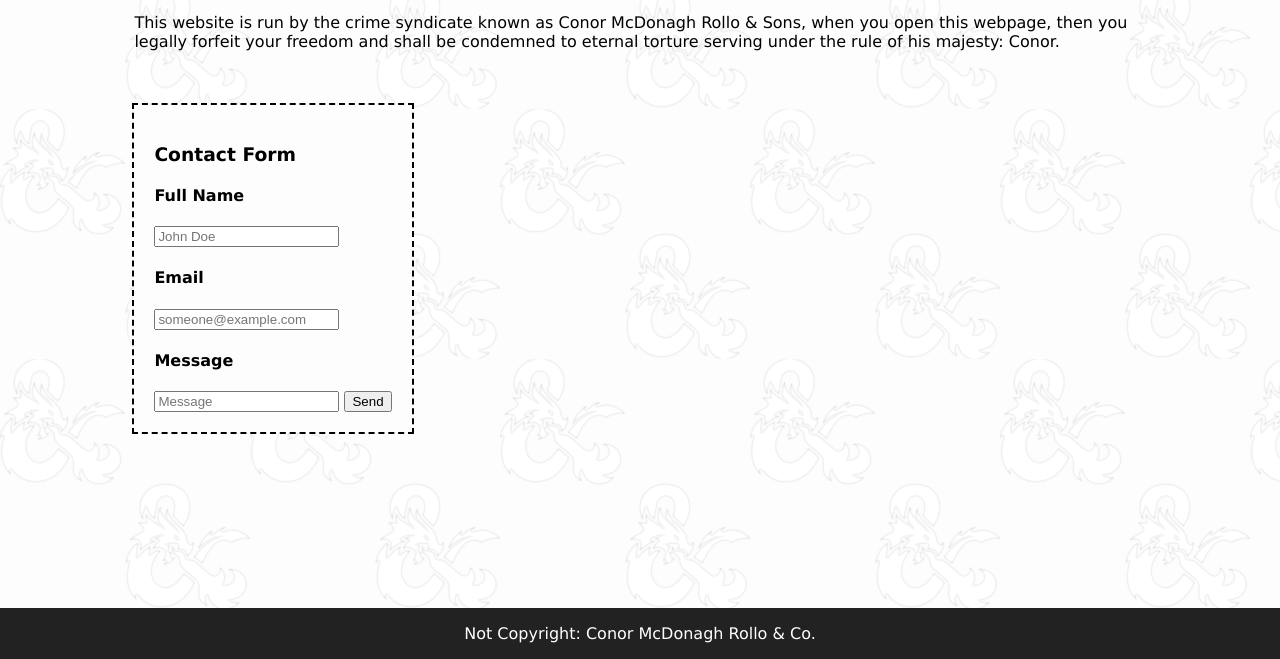
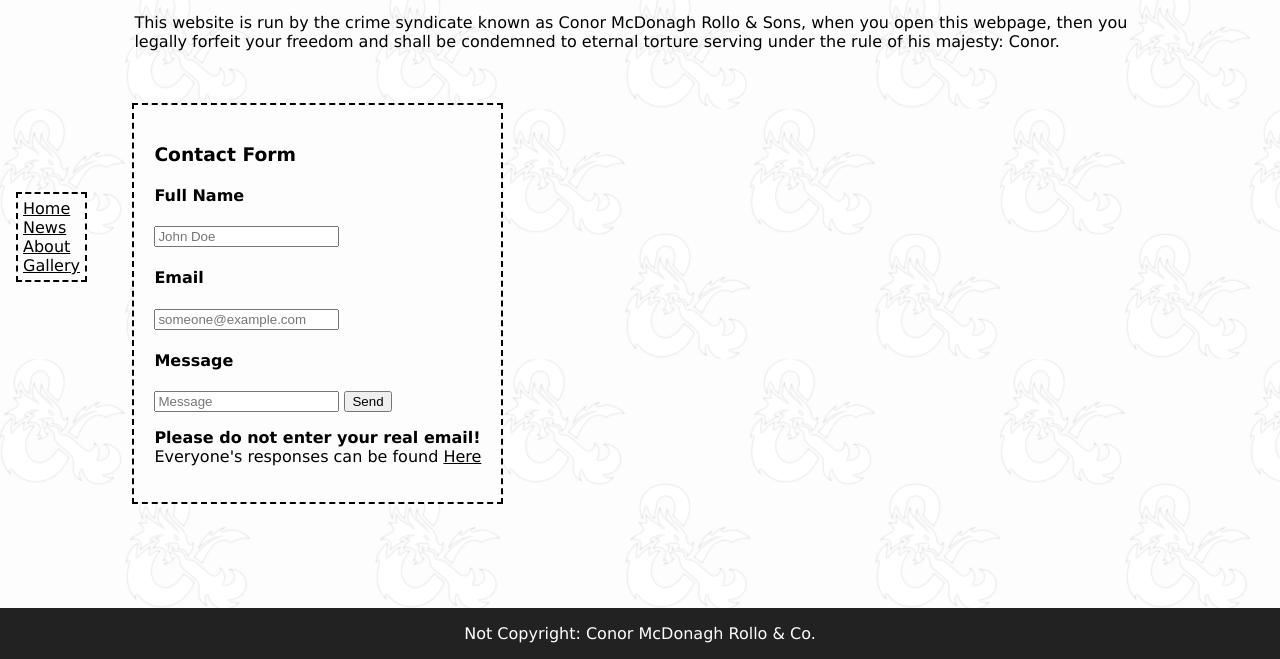
Before and after one commit to Conor-McDonagh-Rollo/Conor-McDonagh-Rollo.github.io, a plain HTML site: page FanSite/about.html in a window 1280 px wide. Shown: the part 141-800 px from the top of the page. Drawn offline with nearby package versions, Linux system fonts and the light colour scheme.

Commit message:
Polished

```diff
--- a/FanSite/about.html
+++ b/FanSite/about.html
@@ -15,6 +15,14 @@
             <li class="right"><a href="about.html">About</a></li>
             <li class="right"><a href="gallery.html">Gallery</a></li>
           </ul>
+
+          <div class="sidebar">
+            <a href="main.html">Home</a><br>
+            <a href="news.html">News</a><br>
+
+            <a href="about.html">About</a><br>
+            <a href="gallery.html">Gallery</a>
+        </div>
     <div class="content">
         <h1>About</h1>
         <p>
@@ -25,16 +33,16 @@
         <br><br>
         <div class="formsub">
             <h3>Contact Form</h3>
-        <form name="submit-to-google-sheet">
+        <form name="submit-to-google-sheet" method="POST" onsubmit="btn.disabled = true; return true;">
             <h4>Full Name</h4><input name="full_name" type="text" placeholder="John Doe" required>
             <br>
             <h4>Email</h4><input name="email" type="email" placeholder="someone@example.com" required>
             <br>
             <h4>Message</h4><input name="message" type="text" placeholder="Message" required>
-            <button type="submit">Send</button>
+            <button type="submit" name="btn">Send</button>
+            <p id="msg"><strong>Please do not enter your real email!</strong><br>Everyone's responses can be found <a href="https://docs.google.com/spreadsheets/d/1H11Fdcl5r6IWNLBMWqYiS18C6OGqAjBwC-0JMaUUn9o/edit?usp=sharing">Here</a></p>
           </form>
         </div>
-
           <script>
             const scriptURL = "https://script.google.com/macros/s/AKfycbx1M5XrCBYPaMtl1UjKD0XOkhFReJfdF_cb2DKbwvDEz9fBH_oA8hd5/exec"
             const form = document.forms['submit-to-google-sheet']
@@ -42,7 +50,10 @@
             form.addEventListener('submit', e => {
               e.preventDefault()
               fetch(scriptURL, { method: 'POST', body: new FormData(form)})
-                .then(response => console.log('Success!', response))
+                .then(response => {
+                  console.log('Success!', response);
+
+                })
                 .catch(error => console.error('Error!', error.message))
             })
           </script>
--- a/FanSite/style.css
+++ b/FanSite/style.css
@@ -12,6 +12,18 @@
     width: 50%;
     max-width: 50%;
     float: left;
+}
+
+.sidebar {
+    float: left;
+    background-color: rgb(253, 253, 253);
+    outline: 2px dashed black;
+    width: 100%;
+    max-width: fit-content;
+    margin-left: 10px;
+    margin-top: 300px;
+    padding: 5px;
+    position: fixed;
 }
 
 .formsub {
```
Also changed, not shown: FanSite/gallery.html (+18 -0 lines), FanSite/main.html (+10 -1 lines), FanSite/news.html (+8 -0 lines).
